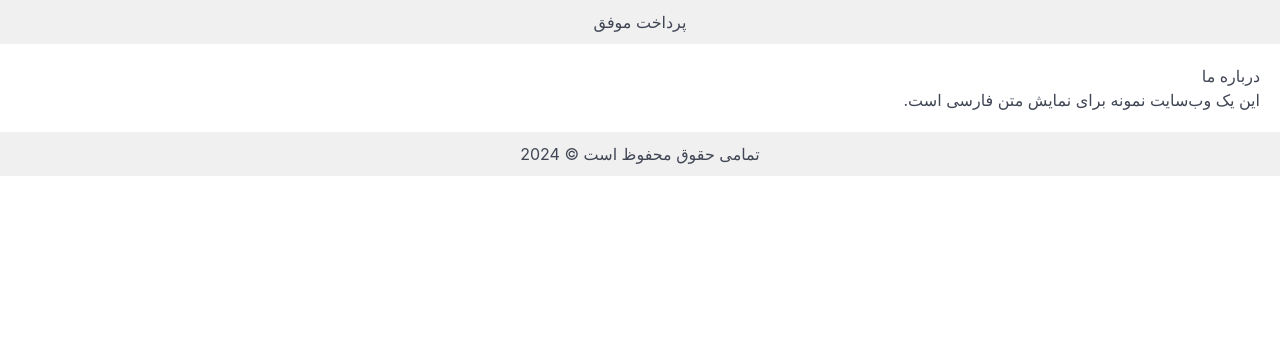
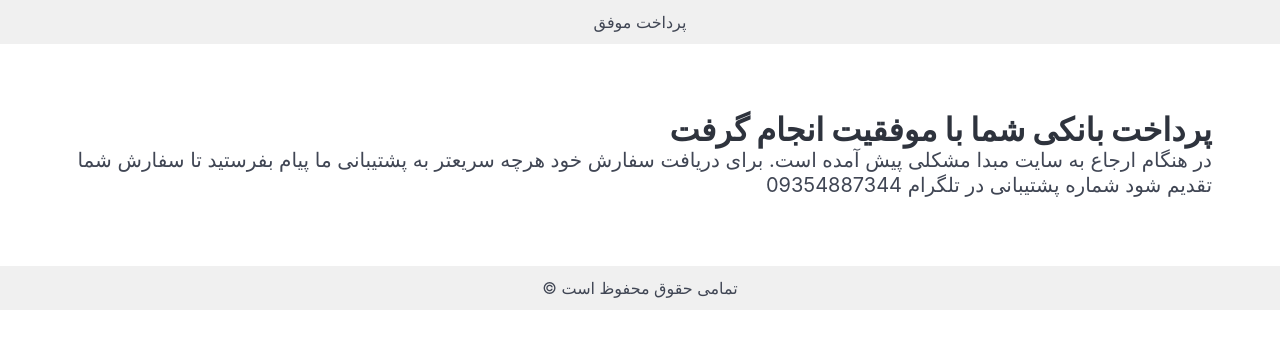
Before and after one commit to nikzad-avasam/payment-template, a plain HTML site: page index.html in a window 1280 px wide. Drawn offline with Linux system fonts and the light colour scheme.

Commit message:
Update index.html

```diff
--- a/index.html
+++ b/index.html
@@ -1,26 +1,33 @@
 <!DOCTYPE html>
 <html lang="fa">
+
 <head>
     <meta charset="UTF-8">
-    <meta name="viewport" content="width=device-width, initial-scale=1.0">
+    <meta name="viewport" content="width=device-width, initial-scale=1">
     <title>پرداخت موفقیت آمیز</title>
     <style>
         body {
             font-family: Tahoma, Arial, sans-serif;
-            direction: rtl; /* Right-to-left text direction */
-            text-align: right; /* Align text to the right */
+            direction: rtl;
+            /* Right-to-left text direction */
+            text-align: right;
+            /* Align text to the right */
         }
-        header, footer {
+
+        header,
+        footer {
             background-color: #f0f0f0;
             padding: 10px;
             text-align: center;
         }
+
         main {
             padding: 20px;
         }
     </style>
-  <link rel="stylesheet" href="style.css">
+    <link rel="stylesheet" href="style.css">
 </head>
+
 <body>
     <header>
         <h1>پرداخت موفق </h1>
@@ -28,12 +35,22 @@
     </header>
 
     <main>
-        <h2>درباره ما</h2>
-        <p>این یک وب‌سایت نمونه برای نمایش متن فارسی است.</p>
+        <section class="section">
+            <div class="container">
+                <h1 class="title">
+                    پرداخت بانکی شما با موفقیت انجام گرفت
+                </h1>
+                <p class="subtitle">
+                    در هنگام ارجاع به سایت مبدا مشکلی پیش آمده است. برای دریافت سفارش خود هرچه سریعتر به پشتیبانی ما پیام بفرستید تا سفارش شما تقدیم شود
+                    شماره پشتیبانی در تلگرام 09354887344
+                </p>
+            </div>
+        </section>
     </main>
 
     <footer>
-        <p>تمامی حقوق محفوظ است © 2024</p>
+        <p>تمامی حقوق محفوظ است © </p>
     </footer>
 </body>
+
 </html>
```
